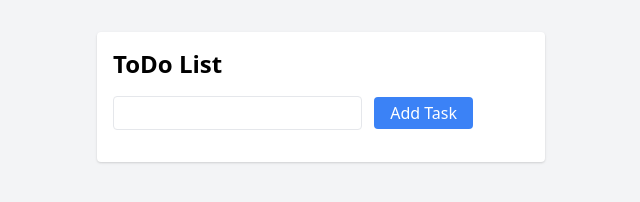
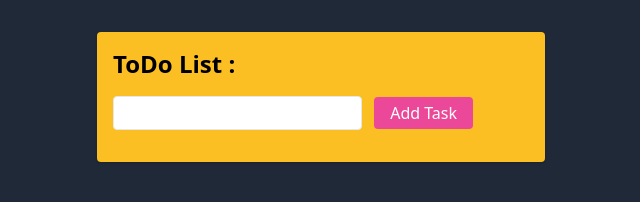
Before and after one commit to mhtsingh2852/TODO_APP, a plain HTML site: page index.html in a window 1280 px wide. Shown: the whole page, without its empty margins (319-959 px from the left). Drawn offline with nearby package versions, Linux system fonts and the light colour scheme.

Commit message:
UI Changed for fun

```diff
--- a/index.html
+++ b/index.html
@@ -6,12 +6,12 @@
   <link href="https://cdn.jsdelivr.net/npm/tailwindcss@2.2.19/dist/tailwind.min.css" rel="stylesheet">
   <title>ToDo List App</title>
 </head>
-<body class="bg-gray-100 p-8">
-  <div class="max-w-md mx-auto bg-white p-4 rounded shadow">
-    <h1 class="text-2xl font-semibold mb-4">ToDo List</h1>
+<body class="bg-gray-800 p-8">
+  <div class="max-w-md mx-auto bg-yellow-400 p-4 rounded shadow ">
+    <h1 class="text-2xl font-semibold mb-4">ToDo List :</h1>
     <form id="task-form" class="mb-4">
       <input type="text" id="task-input" class="border rounded px-2 py-1 mr-2">
-      <button type="submit" class="bg-blue-500 text-white px-4 py-1 rounded">Add Task</button>
+      <button type="submit" class="bg-pink-500 text-white px-4 py-1 rounded">Add Task</button>
     </form>
     <ul id="task-list">
       <!-- Tasks will be added here -->
```
